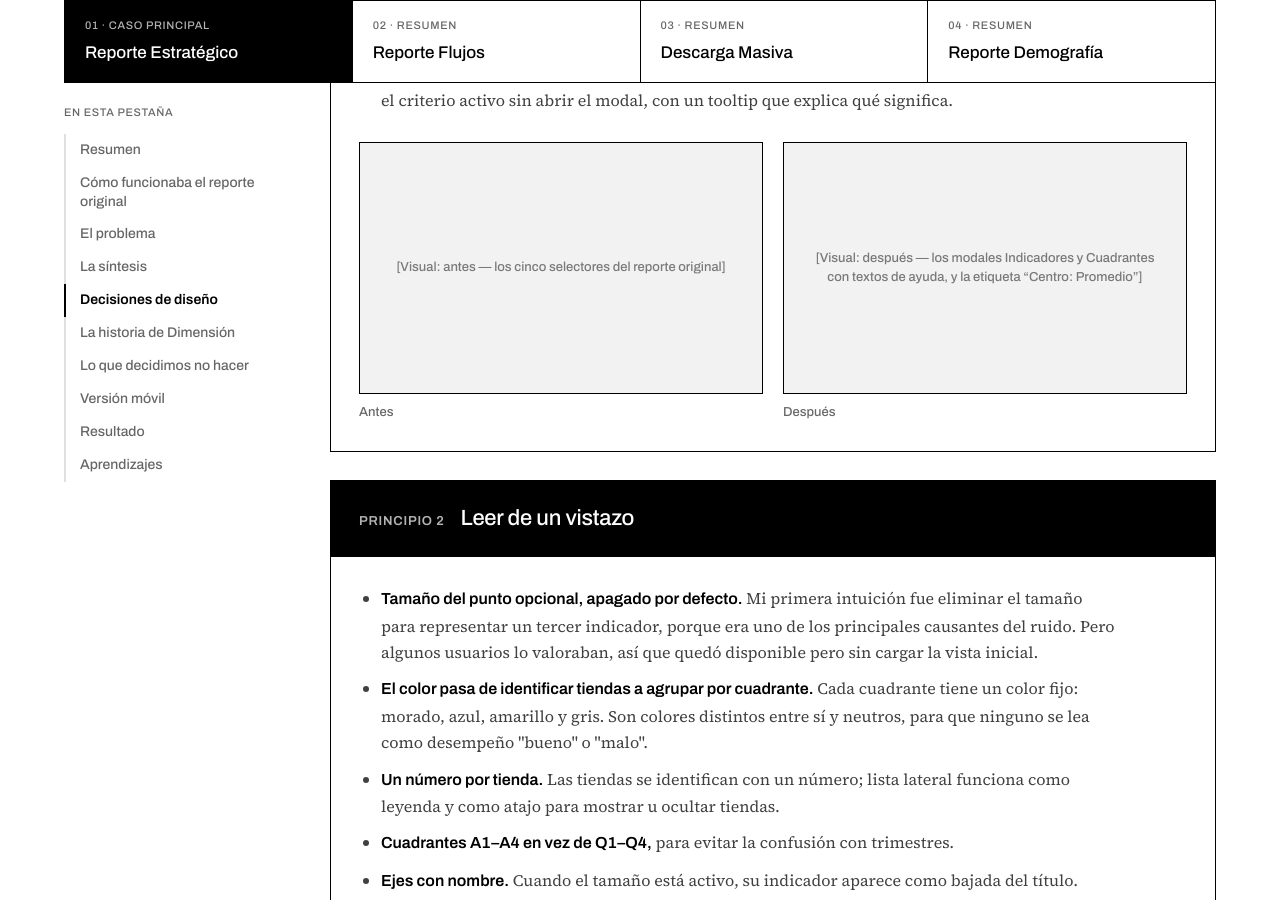
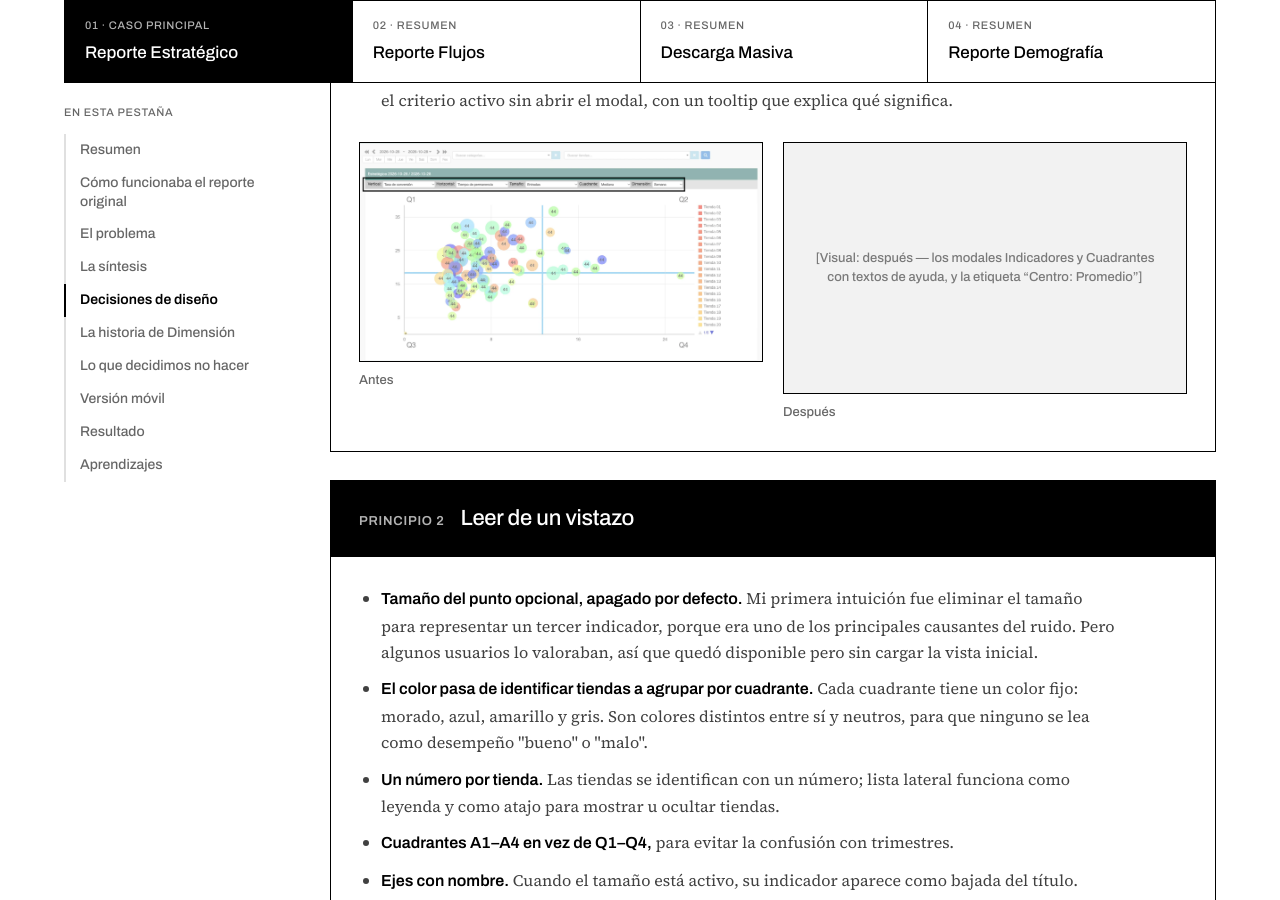
Before and after one commit to cathernandez/cathernandez.github.io, a Jekyll site: the page built from proyectos/plataforma-bi.html, in a window 1280 px wide and 900 px high, scrolled down 6394 px. Built offline with Jekyll 4.4.1, drawn with Linux system fonts in a browser that asks for light colours.

Commit message:
Reporte Estratégico, principio 1: imagen «antes» con los cinco selectores destacados
Co-Authored-By: Claude Opus 5.5 <noreply@anthropic.com>
Claude-Session: https://claude.ai/code/session_01UYqgEbCiSSGF4VPAAjuLQ2

```diff
--- a/assets/img/manifiesto-imagenes.csv
+++ b/assets/img/manifiesto-imagenes.csv
@@ -60,3 +60,4 @@ b8e9eccacf265c396cf6b45ea8ffad8a,assets/img/hold/26-pantalla-add-expense-hold-op
 bf96095a471e1f1a58cc722f98a1cdf7,assets/docs/cv-catalina-hernandez.pdf,,,58,CV
 6b1f752dddfe96efbcfa049959f13f42,assets/img/plataforma-bi/01-reporte-original-anatomia.webp,1800,979,71,"Captura del reporte original, anonimizada: gráfico de dispersión con tiendas como puntos de colores, cuadrantes Q1 a Q4, selectores sobre el gráfico y leyenda de tiendas a la derecha."
 e65799683d1fa1430e41b3e8b914ece8,assets/img/plataforma-bi/02-reporte-original-tabla.webp,1800,726,117,"Tabla de detalle del reporte original, anonimizada: una fila por tienda con fecha, entradas, venta, tickets, artículos, ticket promedio, artículos por ticket, tasa de conversión, concurrencia y tiempo de permanencia."
+126fe7521ceebb12be2c97e55e1016cc,assets/img/plataforma-bi/03-antes-selectores.webp,1800,979,56,"Reporte original con la fila de los cinco selectores destacada: Vertical, Horizontal, Tamaño, Cuadrante y Dimensión."
--- a/proyectos/plataforma-bi.html
+++ b/proyectos/plataforma-bi.html
@@ -122,7 +122,7 @@ scripts:
 <div class="pbi-pad" style="padding: 28px; display: flex; flex-direction: column; gap: 28px">
 <div style="max-width: 760px"><ul style="margin: 0; padding-left: 22px; color: rgba(0,0,0,0.75); line-height: 1.65; font-size: 16px; display: flex; flex-direction: column; gap: 10px"><li><strong style="font-family: 'Archivo', sans-serif; font-weight: 600; color: #000">Indicadores y Cuadrantes en modales.</strong> Agrupar los selectores por función redujo la cantidad de botones en pantalla y dio espacio para textos de ayuda.</li><li><strong style="font-family: 'Archivo', sans-serif; font-weight: 600; color: #000">Textos de ayuda en cada selector.</strong> Explican cómo leer cada eje ("Mientras más a la derecha esté una tienda, mayor es su valor en este indicador") y sugieren qué tipo de indicador usar en cada uno.</li><li><strong style="font-family: 'Archivo', sans-serif; font-weight: 600; color: #000">El método de cuadrantes siempre visible.</strong> La etiqueta "Centro: Promedio" sobre el gráfico muestra el criterio activo sin abrir el modal, con un tooltip que explica qué significa.</li></ul></div>
 <div class="pbi-cols pbi-cols--2" style="display: grid; grid-template-columns: repeat(2, minmax(0, 1fr)); gap: 20px">
-<div class="pila g-8"><div aria-label="Marcador de posición: antes — los cinco selectores del reporte original" role="img" style="aspect-ratio: 16 / 10; width: 100%; background: #f2f2f2; border: 1px solid #000; display: flex; align-items: center; justify-content: center; text-align: center; padding: 20px; box-sizing: border-box; color: rgba(0,0,0,0.5); font-family: 'Archivo', sans-serif; font-size: 13px; line-height: 1.5">[Visual: antes — los cinco selectores del reporte original]</div><span class="pie-imagen">Antes</span></div>
+<div class="pila g-8"><div style="border: 1px solid #000; line-height: 0; overflow: hidden"><img alt="Reporte original con la fila de los cinco selectores destacada: Vertical, Horizontal, Tamaño, Cuadrante y Dimensión." class="img-ancho" decoding="async" height="979" loading="lazy" src="{{ '/assets/img/plataforma-bi/03-antes-selectores.webp' | relative_url }}" width="1800"/></div><span class="pie-imagen">Antes</span></div>
 <div class="pila g-8"><div aria-label="Marcador de posición: después — los modales Indicadores y Cuadrantes con textos de ayuda, y la etiqueta “Centro: Promedio”" role="img" style="aspect-ratio: 16 / 10; width: 100%; background: #f2f2f2; border: 1px solid #000; display: flex; align-items: center; justify-content: center; text-align: center; padding: 20px; box-sizing: border-box; color: rgba(0,0,0,0.5); font-family: 'Archivo', sans-serif; font-size: 13px; line-height: 1.5">[Visual: después — los modales Indicadores y Cuadrantes con textos de ayuda, y la etiqueta “Centro: Promedio”]</div><span class="pie-imagen">Después</span></div>
 </div>
 </div>
```
Also changed, not shown: assets/img/plataforma-bi/03-antes-selectores.webp (added).
